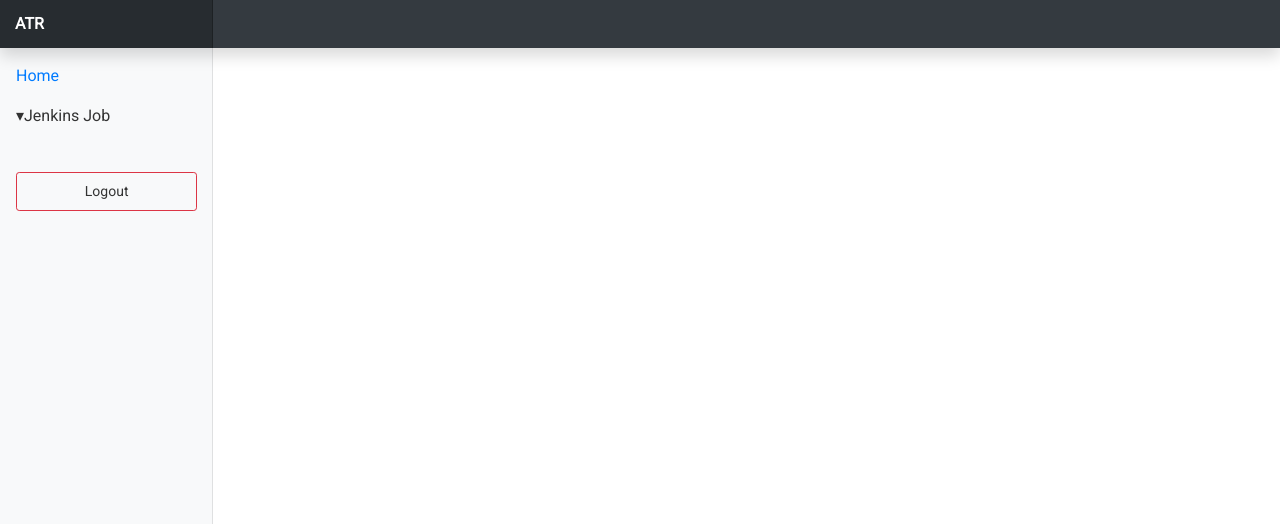
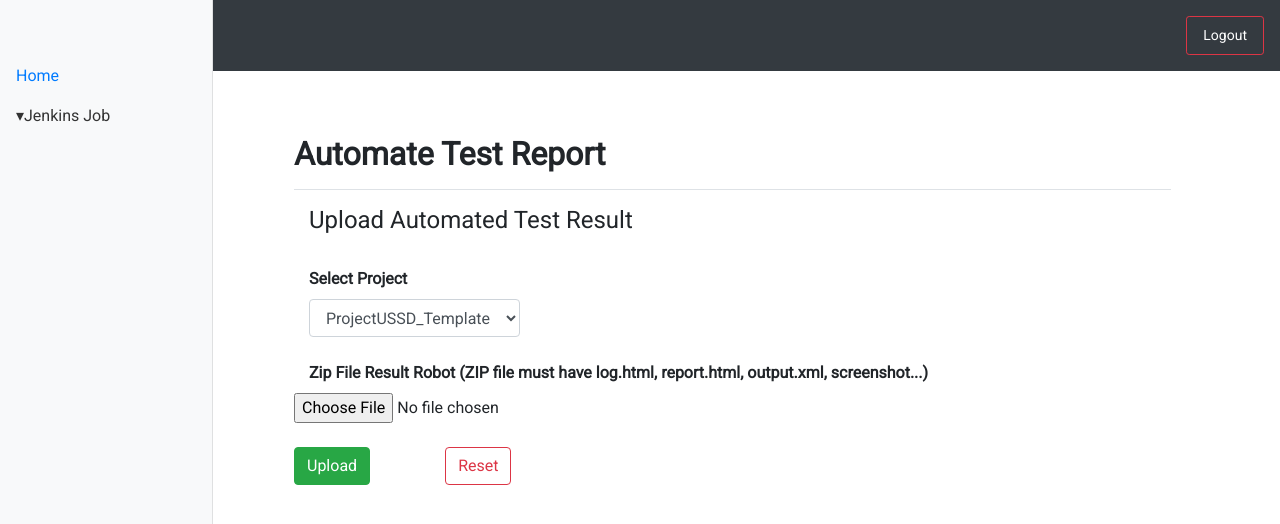
Before and after one commit to salmondev/atr-css, an Angular app: page / in a window 1280 px wide. Shown: the top 524 px of the page. Built offline with nearby package versions, Linux system fonts and the light colour scheme; sample sign-in values are in the browser's storage.

Commit message:
Change nav bar & returnUrl

```diff
--- a/src/app/_helpers/auth.guard.ts
+++ b/src/app/_helpers/auth.guard.ts
@@ -18,7 +18,7 @@ export class AuthGuard implements CanActivate {
         }
 
         // not logged in so redirect to login page with the return url
-        this.router.navigate(['/login'], { queryParams: { returnUrl: state.url } });
+        this.router.navigate(['/login']); // , { queryParams: { returnUrl: state.url } });
         return false;
     }
 }
--- a/src/app/app-routing.module.ts
+++ b/src/app/app-routing.module.ts
@@ -16,9 +16,8 @@ const routes: Routes = [
     path: '', component: LayoutComponent, canActivate: [AuthGuard],
      children: [
       {
-        path: 'home',
+        path: '',
         component: HomeComponent,
-        pathMatch: 'full'
       },
     ]
   },
--- a/src/app/app.component.html
+++ b/src/app/app.component.html
@@ -1,4 +1,23 @@
+<!-- nav -->
+<nav class="navbar navbar-expand-lg navbar-dark bg-dark" *ngIf="currentUser">
+  <a class="navbar-brand" href="#">Navbar w/ text</a>
+  <button class="navbar-toggler" type="button" data-toggle="collapse" data-target="#navbarText"
+    aria-controls="navbarText" aria-expanded="false" aria-label="Toggle navigation">
+    <span class="navbar-toggler-icon"></span>
+  </button>
+  <div class="collapse navbar-collapse" id="navbarText">
+    <ul class="navbar-nav mr-auto">
+      <li class="nav-item active">
+        <a class="nav-link" href="#"> <span class="sr-only">(current)</span></a>
+      </li>
+    </ul>
+    <span class="navbar-text">
+      <a class="nav-item nav-link btn btn-sm btn-outline-danger" (click)="logout()">Logout</a>
+    </span>
+  </div>
+</nav>
+
 <!-- main app container -->
 <div class="container">
-    <router-outlet></router-outlet>
+  <router-outlet></router-outlet>
 </div>
--- a/src/app/layouts/sidenav/sidenav.component.html
+++ b/src/app/layouts/sidenav/sidenav.component.html
@@ -1,6 +1,6 @@
-<nav class="navbar navbar-dark fixed-top bg-dark flex-md-nowrap p-0 shadow">
-  <a class="navbar-brand col-sm-3 col-md-2 mr-0" href="/home"><b>ATR</b></a>
-</nav>
+<!-- <nav class="navbar navbar-dark fixed-top bg-dark flex-md-nowrap p-0 shadow">
+  <a class="navbar-brand col-sm-3 col-md-2 mr-0 navbar-dark" href="/home"><b>ATR</b></a>
+</nav> -->
 <div class="container-fluid">
   <div class="row">
     <nav class="col-md-2 d-none d-md-block bg-light sidebar">
@@ -13,19 +13,19 @@
             </a>
           </li>
           <li class="nav-item">
-            <a class="nav-link collapsed text-truncate" href="#submenu1" data-toggle="collapse"
+            <a class="nav-link collapsed text-truncate" href="" data-toggle="collapse"
               data-target="#submenu1"><i class="fa fa-table"></i>
               <span class="d-none d-sm-inline">Jenkins Job</span></a>
             <div class="collapse" id="submenu1" aria-expanded="false">
               <ul class="flex-column pl-2 nav">
                 <li class="nav-item">
-                  <a class="nav-link py-0" href="#"><span>Orders</span></a>
+                  <a class="nav-link py-0" href=""><span>Orders</span></a>
                 </li>
                 <li class="nav-item">
-                  <a class="nav-link py-0" href="#"><span>Orders</span></a>
+                  <a class="nav-link py-0" href=""><span>Orders</span></a>
                 </li>
                 <li class="nav-item">
-                  <a class="nav-link py-0" href="#"><span>Orders</span></a>
+                  <a class="nav-link py-0" href=""><span>Orders</span></a>
                 </li>
               </ul>
             </div>
@@ -42,7 +42,7 @@
             <a class="nav-link" href="#">
               <span data-feather="file-text"></span>
               <!-- <button class="btn btn-sm btn-outline-danger">Logout</button> -->
-              <a class="nav-item nav-link btn btn-sm btn-outline-danger" (click)="logout()">Logout</a>
+              <!-- <a class="nav-item nav-link btn btn-sm btn-outline-danger" (click)="logout()">Logout</a> -->
             </a>
           </li>
         </ul>
```
